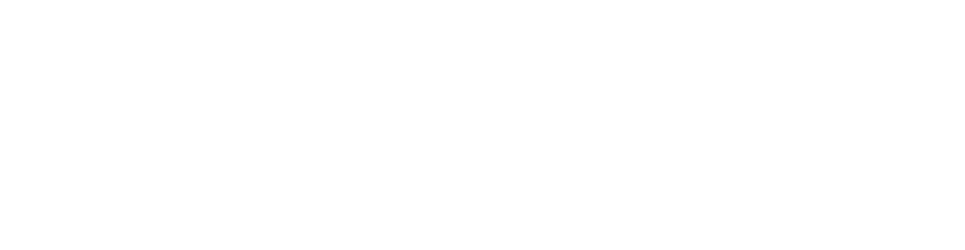
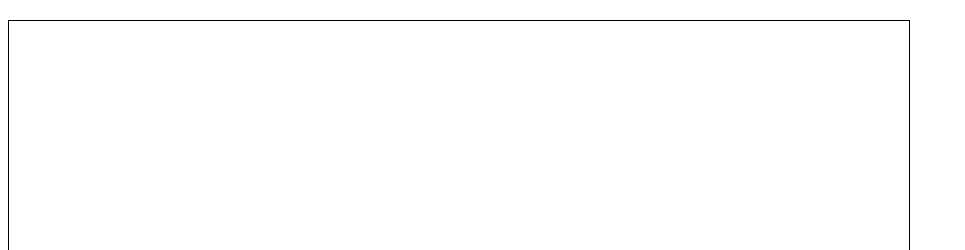
Before and after one commit to manooh/portfolio, a plain HTML site: page pattern.html in a window 1280 px wide. Shown: the top 250 px of the page, without its empty margins (0-965 px from the left). Drawn offline with Linux system fonts and the light colour scheme.

Commit message:
changing something. removing unnecessary elements that are not overlapping I think

```diff
--- a/pattern.css
+++ b/pattern.css
@@ -1,9 +1,16 @@
 body {
-      margin-top: 160px;
-      margin-left: 160px;
+  text-align: center;
 }
 
-    .cubes {
+.container {
+  margin: 20px auto;
+  text-align: center;
+}
+#pattern {
+  padding-left: 100px;
+  overflow:hidden;
+  width: 800px;
+  height: 600px;
 }
 
 .set {
--- a/pattern.html
+++ b/pattern.html
@@ -9,88 +9,7 @@
 
 </head>
 <body>
-  <div id="pattern">
-    <!--div class="set">
-      <div class="row">
-        <div class="p1"><div>1</div></div>
-        <div class="p1"><div>1</div></div>
-        <div class="p1"><div>1</div></div>
-        <div class="p1"><div>1</div></div>
-        <div class="p1"><div>1</div></div>
-        <div class="p1"><div>1</div></div>
-      </div>
-    </div>
-
-    <div class="set">
-      <div class="row1">
-        <div class="p1"><div>1</div></div>
-        <div class="p2"><div>2</div></div>
-        <div class="p3"><div>3</div></div>
-        <div class="p1"><div>1</div></div>
-        <div class="p2"><div>2</div></div>
-        <div class="p3"><div>3</div></div>
-        <div class="p1"><div>1</div></div>
-        <div class="p2"><div>2</div></div>
-        <div class="p3"><div>3</div></div>
-      </div>
-      <div class="row2">
-        <div class="p1"><div>1</div></div>
-        <div class="p2"><div>2</div></div>
-        <div class="p3"><div>3</div></div>
-        <div class="p1"><div>1</div></div>
-        <div class="p2"><div>2</div></div>
-        <div class="p3"><div>3</div></div>
-        <div class="p1"><div>1</div></div>
-        <div class="p2"><div>2</div></div>
-        <div class="p3"><div>3</div></div>
-      </div>
-      <div class="row3">
-        <div class="p1"><div>1</div></div>
-        <div class="p2"><div>2</div></div>
-        <div class="p3"><div>3</div></div>
-        <div class="p1"><div>1</div></div>
-        <div class="p2"><div>2</div></div>
-        <div class="p3"><div>3</div></div>
-        <div class="p1"><div>1</div></div>
-        <div class="p2"><div>2</div></div>
-        <div class="p3"><div>3</div></div>
-      </div>
-    </div>
+  <div class="container">
+    <div id="pattern"></div>
   </div>
-  <!--div class="row">
-    <div class="spacer"></div>
-    <div class="p1"><div>1</div></div>
-    <div class="p2"><div>2</div></div>
-    <div class="p3"><div>3</div></div>
-    <div class="p1"><div>1</div></div>
-    <div class="p2"><div>2</div></div>
-    <div class="p3"><div>3</div></div>
-    <div class="p1"><div>1</div></div>
-    <div class="p2"><div>2</div></div>
-    <div class="p3"><div>3</div></div>
-  </div>
-  <div class="row">
-    <div class="p1"><div>1</div></div>
-    <div class="p2"><div>2</div></div>
-    <div class="p3"><div>3</div></div>
-    <div class="p1"><div>1</div></div>
-    <div class="p2"><div>2</div></div>
-    <div class="p3"><div>3</div></div>
-    <div class="p1"><div>1</div></div>
-    <div class="p2"><div>2</div></div>
-    <div class="p3"><div>3</div></div>
-  </div>
-  <div class="row">
-    <div class="spacer"></div>
-    <div class="p1"><div>1</div></div>
-    <div class="p2"><div>2</div></div>
-    <div class="p3"><div>3</div></div>
-    <div class="p1"><div>1</div></div>
-    <div class="p2"><div>2</div></div>
-    <div class="p3"><div>3</div></div>
-    <div class="p1"><div>1</div></div>
-    <div class="p2"><div>2</div></div>
-    <div class="p3"><div>3</div></div>
-  </div-->
-
 </body>
--- a/pattern.js
+++ b/pattern.js
@@ -1,5 +1,7 @@
 $( document ).ready(function() {
   drawWeave();
+  //$('#pattern').css('transform', 'rotate(330deg)');
+  $('#pattern').css('border', '1px solid black');
 });
 
 function drawWeave() {
```
Lines whose indentation alone changed are shown as unchanged.
